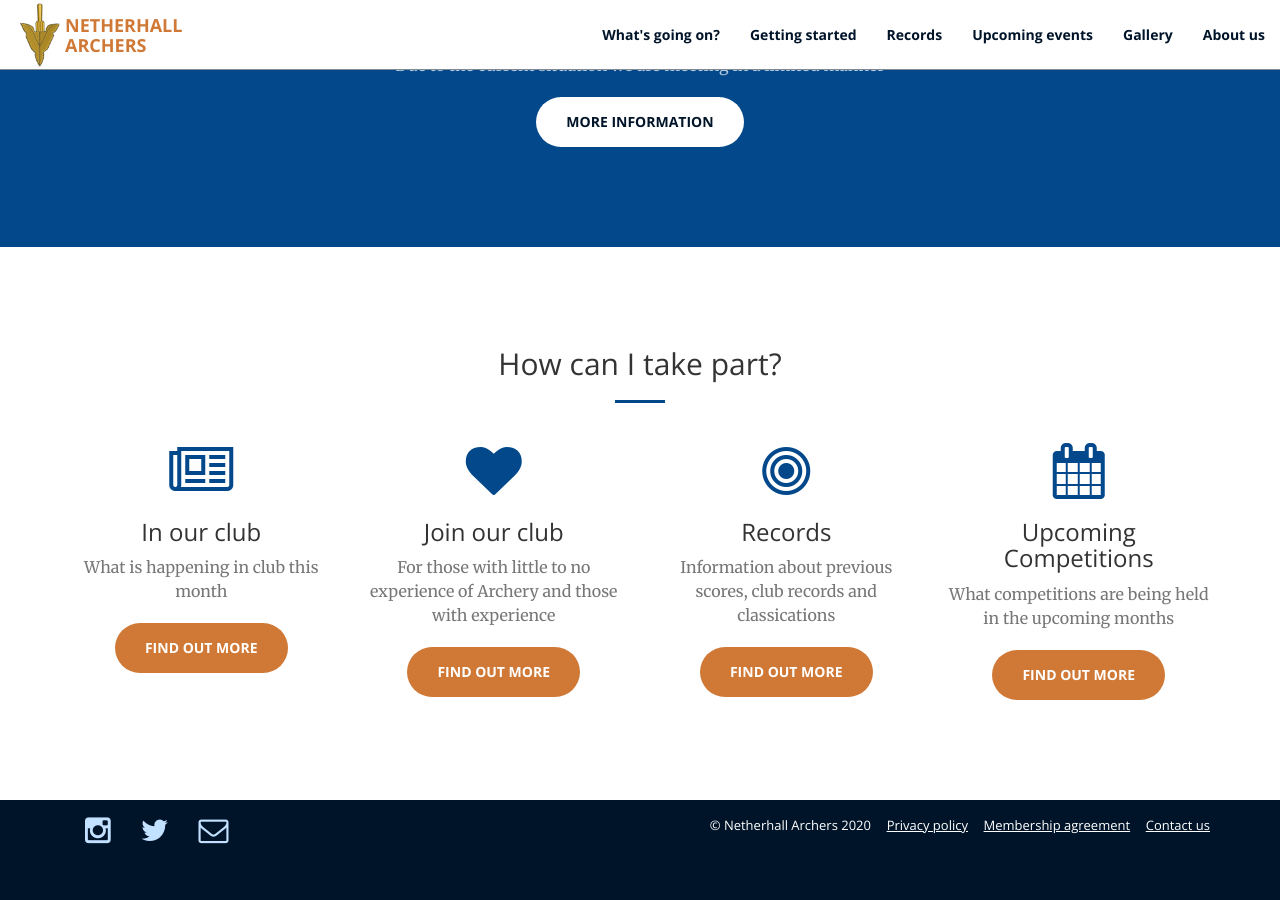
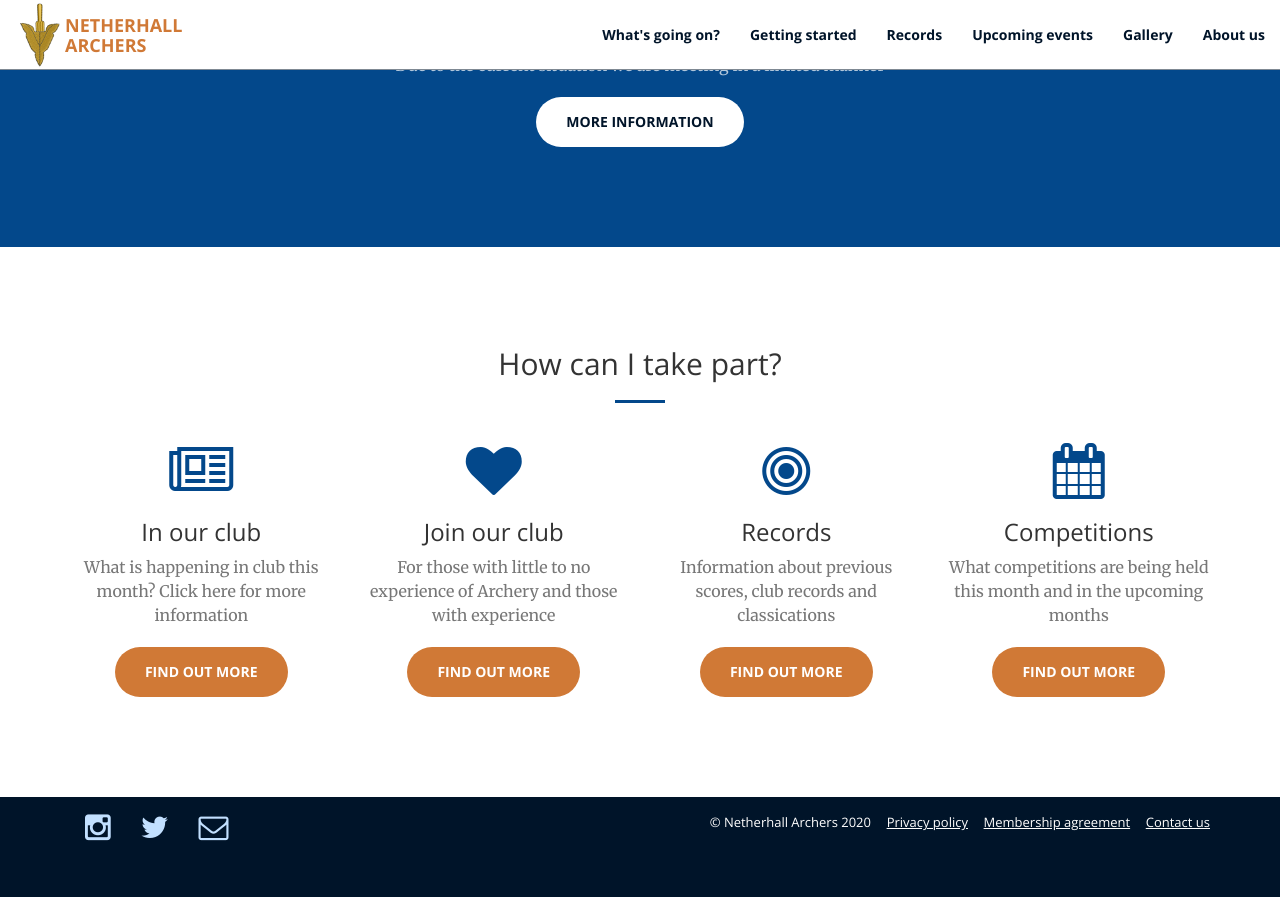
Before and after one commit to afpettigrew/netherhallarcherswebsite, a Jekyll site: the page built from index.html, in a window 1280 px wide and 900 px high, scrolled down 879 px. Built offline with Jekyll 4.4.1, drawn with Linux system fonts in a browser that asks for light colours.

Commit message:
Made all the "services" look similar with the number of text lines

```diff
--- a/_includes/services.html
+++ b/_includes/services.html
@@ -13,7 +13,7 @@
                 <div class="service-box">
                     <i class="fa fa-4x fa-newspaper-o text-primary"></i>
                     <h3>In our club</h3>
-                    <p class="text-muted">What is happening in club this month</p>
+                    <p class="text-muted">What is happening in club this month? Click here for more information</p>
                     <br>
                     <a href="" class="btn btn-secondary btn-xl page-scroll">Find out more</a>
                 </div>
@@ -39,8 +39,8 @@
             <div class="col-lg-3 col-md-6 text-center">
                 <div class="service-box">
                     <i class="fa fa-4x fa-calendar text-primary"></i>
-                    <h3>Upcoming Competitions</h3>
-                    <p class="text-muted">What competitions are being held in the upcoming months</p>
+                    <h3>Competitions</h3>
+                    <p class="text-muted">What competitions are being held this month and in the upcoming months</p>
                     <br>
                     <a href="" class="btn btn-secondary btn-xl page-scroll">Find out more</a>
                 </div>
```
Also changed, not shown: 1 other file.
